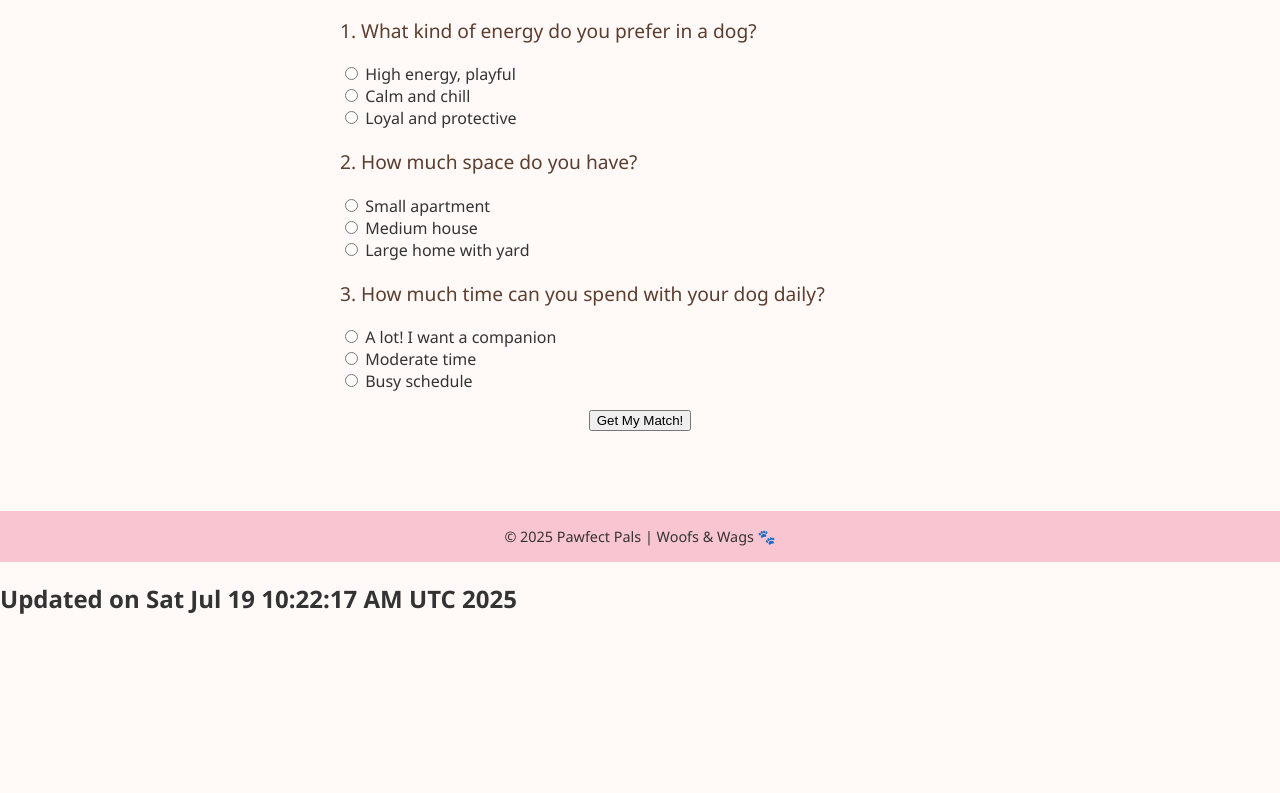
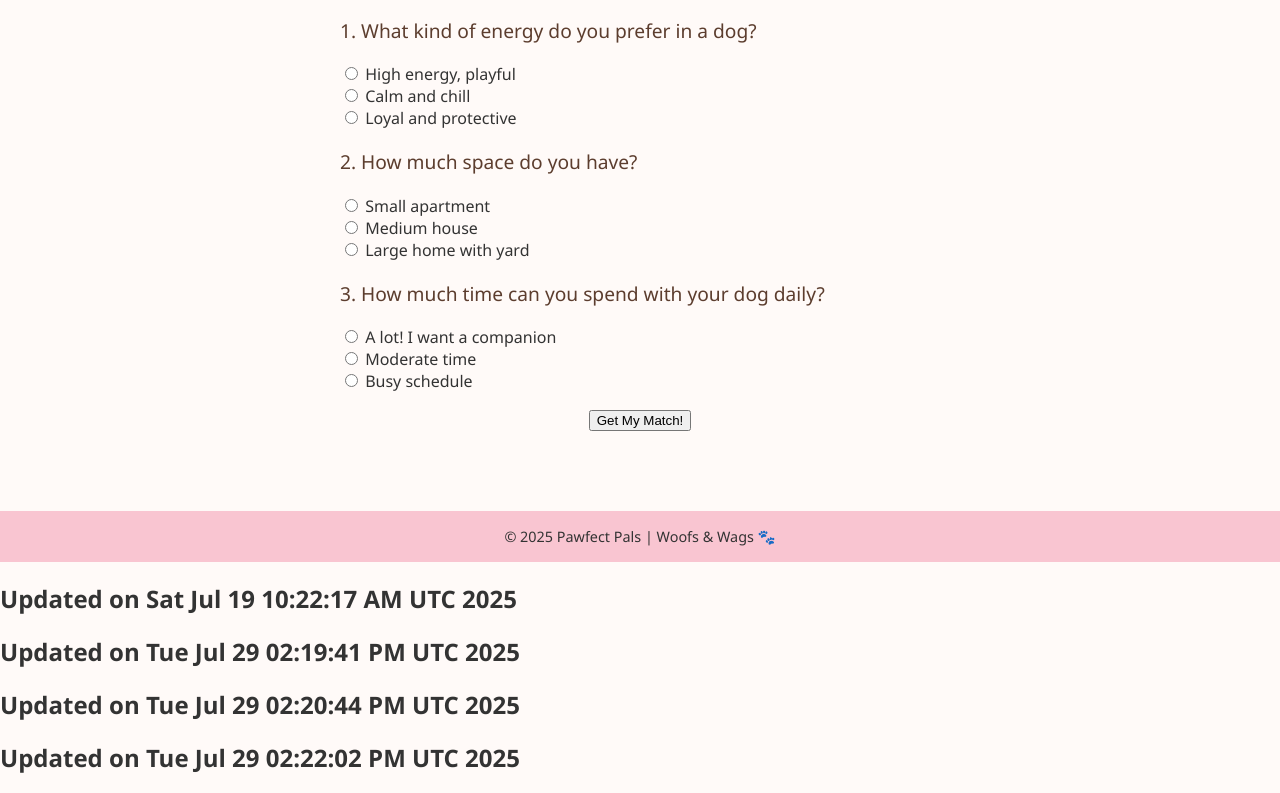
Before and after one commit to palak7more/AdoptionWebsite, a plain HTML site: page index.html in a window 1280 px wide. Shown: the part 914-1707 px from the top of the page. Before the commit the page ends 1549 px from the top, so only its background shows below. Drawn offline with Linux system fonts and the light colour scheme.

Commit message:
Update index with timestamp

```diff
--- a/index.html
+++ b/index.html
@@ -57,3 +57,6 @@
 </body>
 </html>
 <h2>Updated on Sat Jul 19 10:22:17 AM UTC 2025</h2>
+<h2>Updated on Tue Jul 29 02:19:41 PM UTC 2025</h2>
+<h2>Updated on Tue Jul 29 02:20:44 PM UTC 2025</h2>
+<h2>Updated on Tue Jul 29 02:22:02 PM UTC 2025</h2>
```
